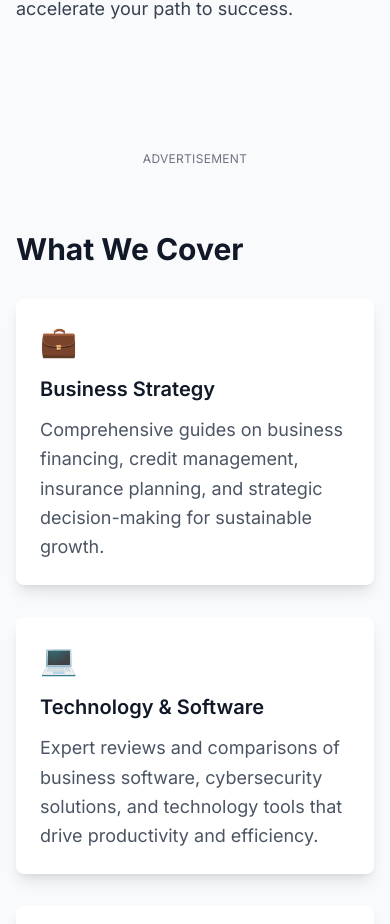
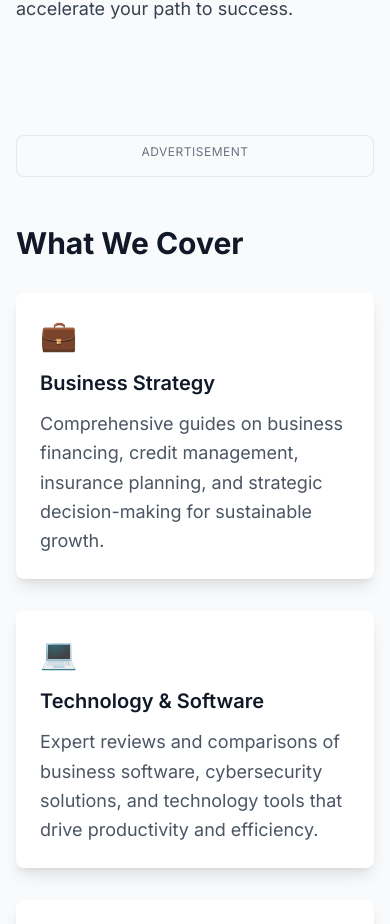
Before and after one commit to llkyoungminll/global-blog, a Next.js app: page /about in a window 390 px wide. Shown: the part 910-1834 px from the top of the page. Built offline with nearby package versions, Linux system fonts and the light colour scheme; no server answers.

Commit message:
AdSense 최적화: 광고 배치, 스타일링, 고수익 키워드 타겟팅

```diff
--- a/src/app/blog/[slug]/page.tsx
+++ b/src/app/blog/[slug]/page.tsx
@@ -3,7 +3,7 @@ import { Metadata } from 'next'
 import Link from 'next/link'
 import Image from 'next/image'
 import { getPostBySlug, getAllPosts } from '@/lib/blog'
-import { InArticleAd, SidebarAd } from '@/components/AdSenseAd'
+import AdSenseAd, { InArticleAd, SidebarAd, PremiumAd } from '@/components/AdSenseAd'
 
 interface BlogPostPageProps {
   params: {
@@ -168,14 +168,29 @@ export default function BlogPostPage({ params }: BlogPostPageProps) {
                 )}
               </header>
 
+              {/* Premium Ad - Above Content */}
+              <div className="my-8">
+                <PremiumAd />
+              </div>
+
               {/* Article Content */}
               <div className="prose prose-lg max-w-none">
                 <div dangerouslySetInnerHTML={{ __html: post.content.replace(/\n/g, '<br>') }} />
               </div>
 
-              {/* In-Article Ad */}
+              {/* In-Article Ad - Mid Content */}
               <div className="my-12">
                 <InArticleAd />
+              </div>
+
+              {/* Bottom Ad - Before Footer */}
+              <div className="my-12">
+                <AdSenseAd
+                  slot="7806397374"
+                  style={{ display: 'block', textAlign: 'center' }}
+                  format="auto"
+                  fullWidthResponsive={true}
+                />
               </div>
 
               {/* Article Footer */}
--- a/src/app/globals.css
+++ b/src/app/globals.css
@@ -1,6 +1,50 @@
 @tailwind base;
 @tailwind components;
 @tailwind utilities;
+
+/* AdSense Styling */
+.ad-container {
+  margin: 20px 0;
+  text-align: center;
+  border: 1px solid #e5e7eb;
+  border-radius: 8px;
+  padding: 10px;
+  background-color: #f9fafb;
+}
+
+.ad-label {
+  font-size: 12px;
+  color: #6b7280;
+  margin-bottom: 8px;
+  text-transform: uppercase;
+  letter-spacing: 0.5px;
+}
+
+.adsense-mobile {
+  margin: 16px 0;
+}
+
+.adsense-desktop {
+  margin: 20px 0;
+}
+
+/* Responsive AdSense */
+@media (max-width: 768px) {
+  .ad-container {
+    margin: 16px 0;
+    padding: 8px;
+  }
+
+  .adsense-desktop {
+    display: none;
+  }
+}
+
+@media (min-width: 769px) {
+  .adsense-mobile {
+    display: none;
+  }
+}
 
 /* Custom base styles for better readability and SEO */
 @layer base {
--- a/src/app/layout.tsx
+++ b/src/app/layout.tsx
@@ -78,7 +78,7 @@ export default function RootLayout({
         {/* Google AdSense - Replace with your AdSense ID */}
         <script
           async
-          src="https://pagead2.googlesyndication.com/pagead/js/adsbygoogle.js?client=ca-pub-XXXXXXXXXXXXXXXX"
+          src="https://pagead2.googlesyndication.com/pagead/js/adsbygoogle.js?client=ca-pub-7806397374"
           crossOrigin="anonymous"
         />
 
--- a/src/components/AdSenseAd.tsx
+++ b/src/components/AdSenseAd.tsx
@@ -40,7 +40,7 @@ export default function AdSenseAd({
       <ins
         className="adsbygoogle"
         style={style}
-        data-ad-client="ca-pub-XXXXXXXXXXXXXXXX" // Replace with your AdSense ID
+        data-ad-client="ca-pub-7806397374" // Your AdSense ID
         data-ad-slot={slot}
         data-ad-format={format}
         data-full-width-responsive={fullWidthResponsive.toString()}
```
